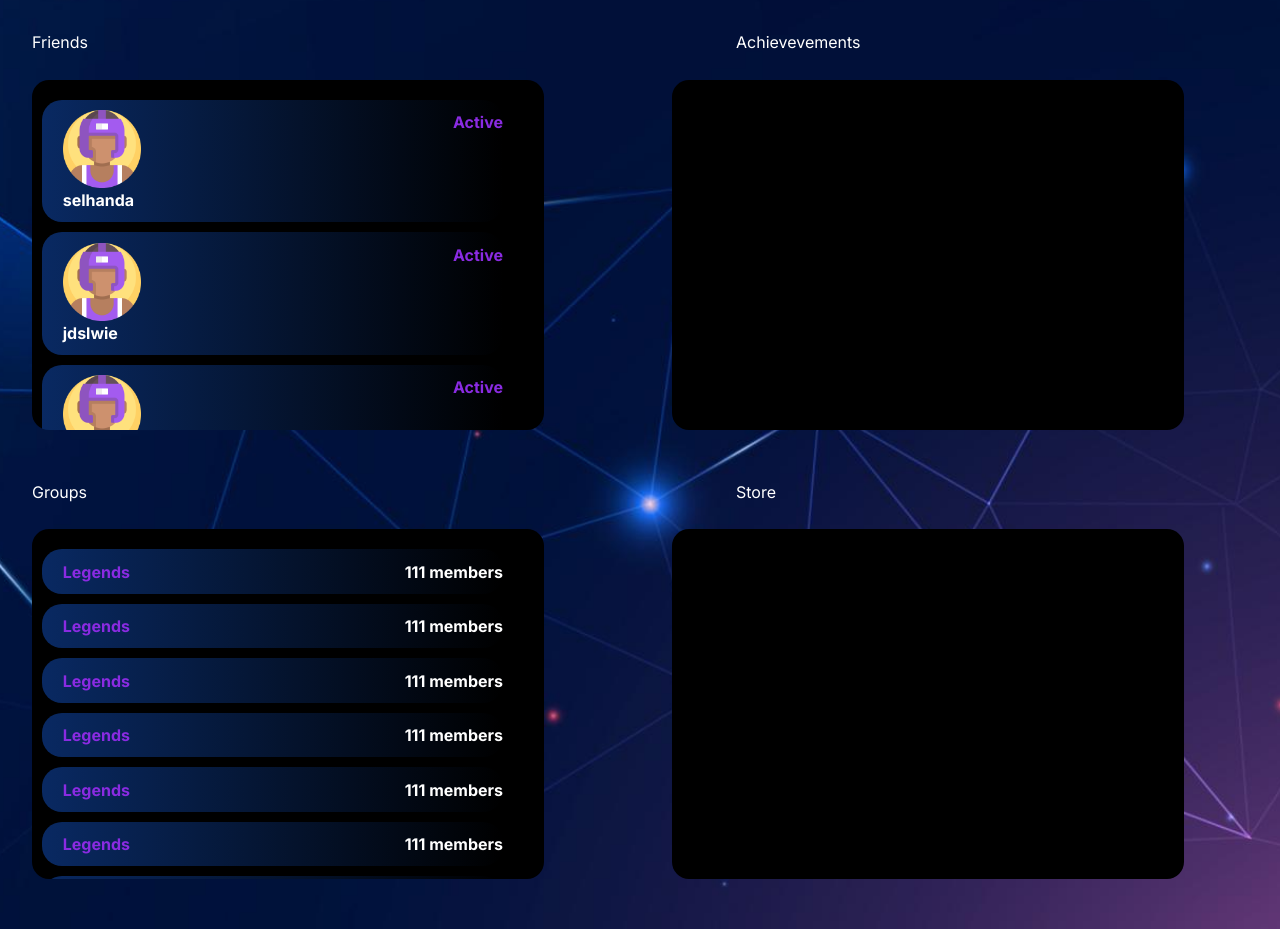
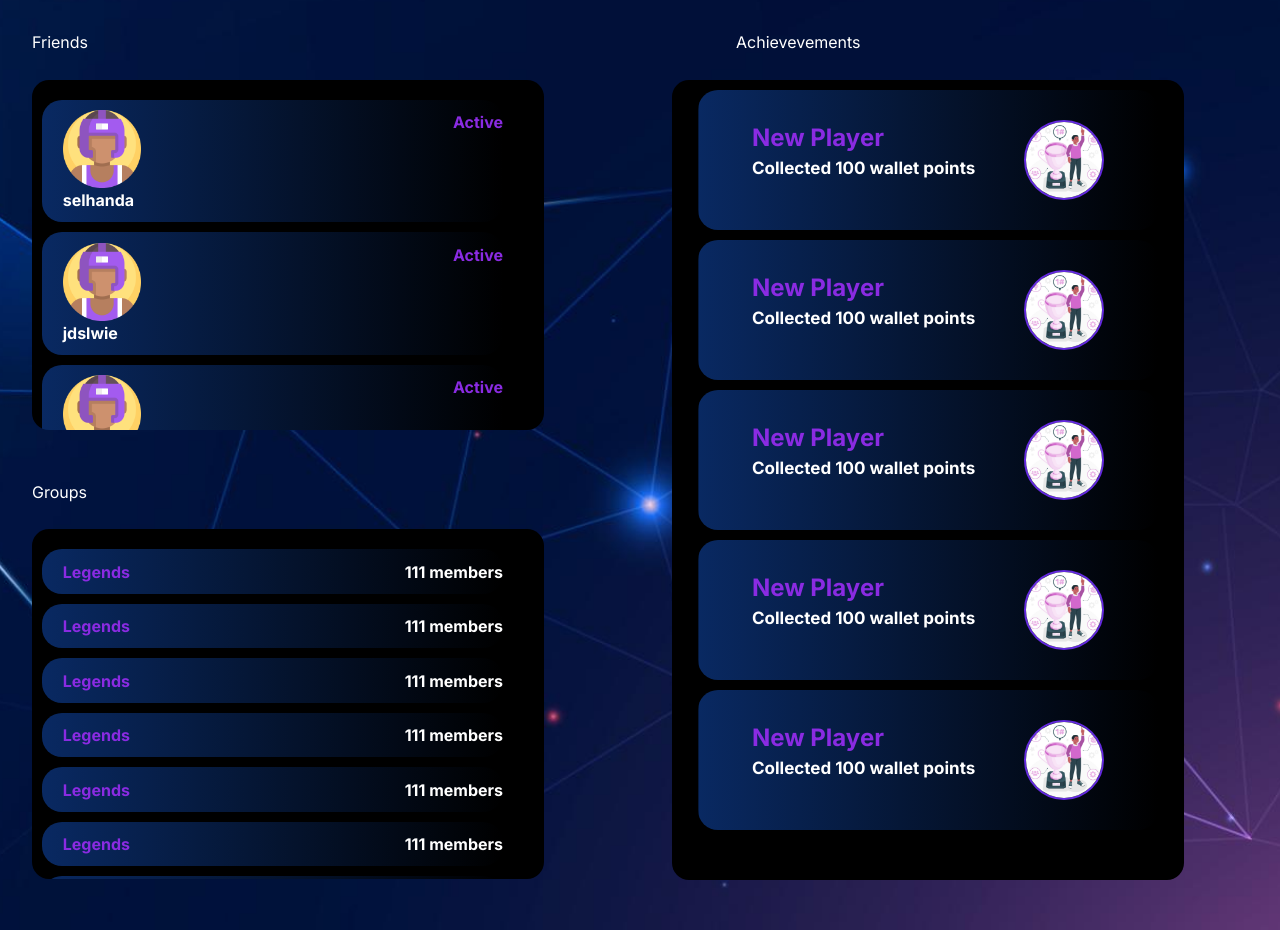
Before and after one commit to herrsaid/ft_transcendence, a Next.js app in the folder Frontend/: page /profile in a window 1280 px wide. Shown: the part 1180-2110 px from the top of the page. Built offline with nearby package versions, Linux system fonts and the light colour scheme.

Commit message:
edit achevevements

```diff
--- a/Frontend/app/profile/components/Achievevements.tsx
+++ b/Frontend/app/profile/components/Achievevements.tsx
@@ -4,7 +4,64 @@ const Achievevements = () => {
         <div>
 
 <h3 className="first_h3">Achievevements</h3>
-                    <div className="Achievevements"></div>
+                    <div className="Achievevements">
+
+                        <div className="one_achievements">
+                            <div>
+                                <h3>New Player</h3>
+                                <p>Collected 100 wallet points</p>
+                            </div>
+                            <div>
+                                <img src="/a.jpg" alt="" />
+                            </div>
+
+                        </div>
+
+
+                        <div className="one_achievements">
+                        <div>
+                                <h3>New Player</h3>
+                                <p>Collected 100 wallet points</p>
+                            </div>
+                            <div>
+                                <img src="/a.jpg" alt="" />
+                            </div>
+                        </div>
+
+
+                        <div className="one_achievements">
+                        <div>
+                                <h3>New Player</h3>
+                                <p>Collected 100 wallet points</p>
+                            </div>
+                            <div>
+                                <img src="/a.jpg" alt="" />
+                            </div>
+                        </div>
+
+
+
+                        <div className="one_achievements">
+                        <div>
+                                <h3>New Player</h3>
+                                <p>Collected 100 wallet points</p>
+                            </div>
+                            <div>
+                                <img src="/a.jpg" alt="" />
+                            </div>
+                        </div>
+
+                        <div className="one_achievements">
+                        <div>
+                                <h3>New Player</h3>
+                                <p>Collected 100 wallet points</p>
+                            </div>
+                            <div>
+                                <img src="/a.jpg" alt="" />
+                            </div>
+                        </div>
+
+                    </div>
         </div>
     );
 };
--- a/Frontend/app/profile/components/Store.tsx
+++ /dev/null
@@ -1,11 +0,0 @@
-
-
-const Store = () => {
-    return (
-    <div>
-        <h3 className="second_h3">Store</h3>
-                    <div className="Store"></div>
-    </div>
-    );
-};
-export default Store;
--- a/Frontend/app/profile/index.tsx
+++ b/Frontend/app/profile/index.tsx
@@ -1,4 +1,3 @@
-export {default as Store} from './components/Store'
 export {default as ProfileInfoNav} from './components/ProfileInfoNav'
 export {default as ProfileInfo} from './components/ProfileInfo'
 export {default as ProfileAvatar} from './components/ProfileAvatar'
--- a/Frontend/app/profile/page.tsx
+++ b/Frontend/app/profile/page.tsx
@@ -28,12 +28,9 @@ export default function Profile()
                         <Groups/>
                     </div>
 
-
-
                     <div className="side_three">
 
                         <Achievevements/>
-                        <Store/>
 
                     </div>
             </div>
--- a/Frontend/app/profile/profile.css
+++ b/Frontend/app/profile/profile.css
@@ -89,31 +89,18 @@
 
 .Achievevements{
     width: 80%;
-    height: 350px;
+    height: 800px;
     background-color: var(--color-dark);
     margin-bottom: 50px;
     border-radius: 17px;
     margin-left: 5%;
-
-
-
 
     overflow-y: auto;
     padding-top: 10px;
     padding-bottom: 10px;
 }
 
-.Store{
-    width: 80%;
-    height: 350px;
-    background-color: var(--color-dark);
-    border-radius: 17px;
-    margin-left: 5%;
-    overflow-y: auto;
-    padding-top: 10px;
-    padding-bottom: 10px;
-    margin-bottom: 50px;
-}
+
 
 
 .side_two_nav{
@@ -432,3 +419,36 @@ p.enligne{
     display: flex;
     /* justify-content: space-between; */
 }
+
+
+.one_achievements{
+    background: linear-gradient(90deg,#092962, #000);
+    padding: 30px;
+    margin: auto;
+    width: 90%;
+    border-radius: 20px;
+    background-size: cover;
+    background-position: center;
+    margin-bottom: 10px;
+    display: flex;
+    justify-content: space-around;
+
+}
+
+.one_achievements h3{
+    color:  blueviolet;
+    font-size: 24px;
+    font-weight: bold;
+}
+
+.one_achievements p{
+    color:  var(--color-light);
+    font-size: 17px;
+    font-weight: bold;
+}
+
+.one_achievements img{
+    width: 80px;
+    border-radius: 50%;
+    border: 2px solid var(--color-border);
+}
```
Also changed, not shown: Frontend/public/a.jpg (added).
